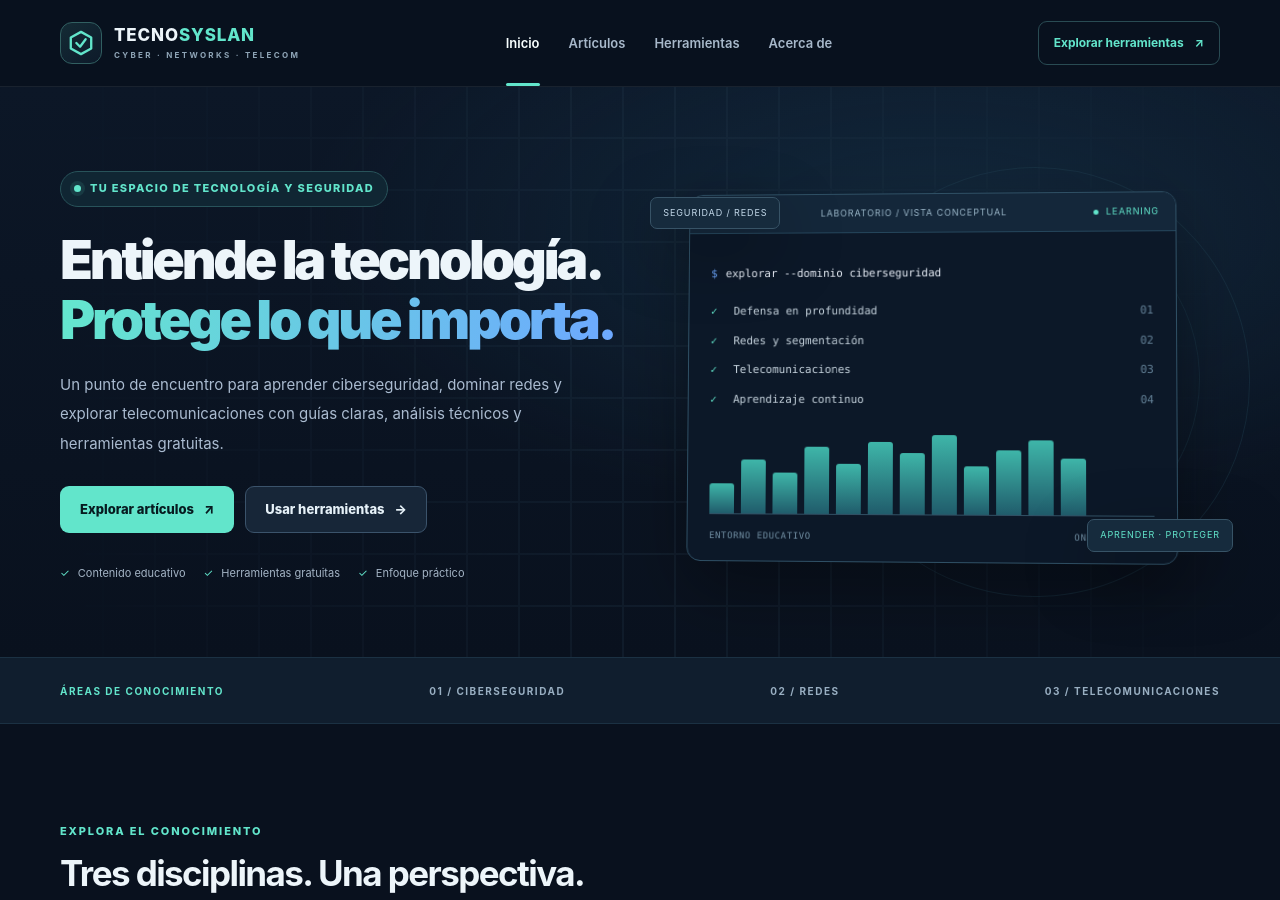
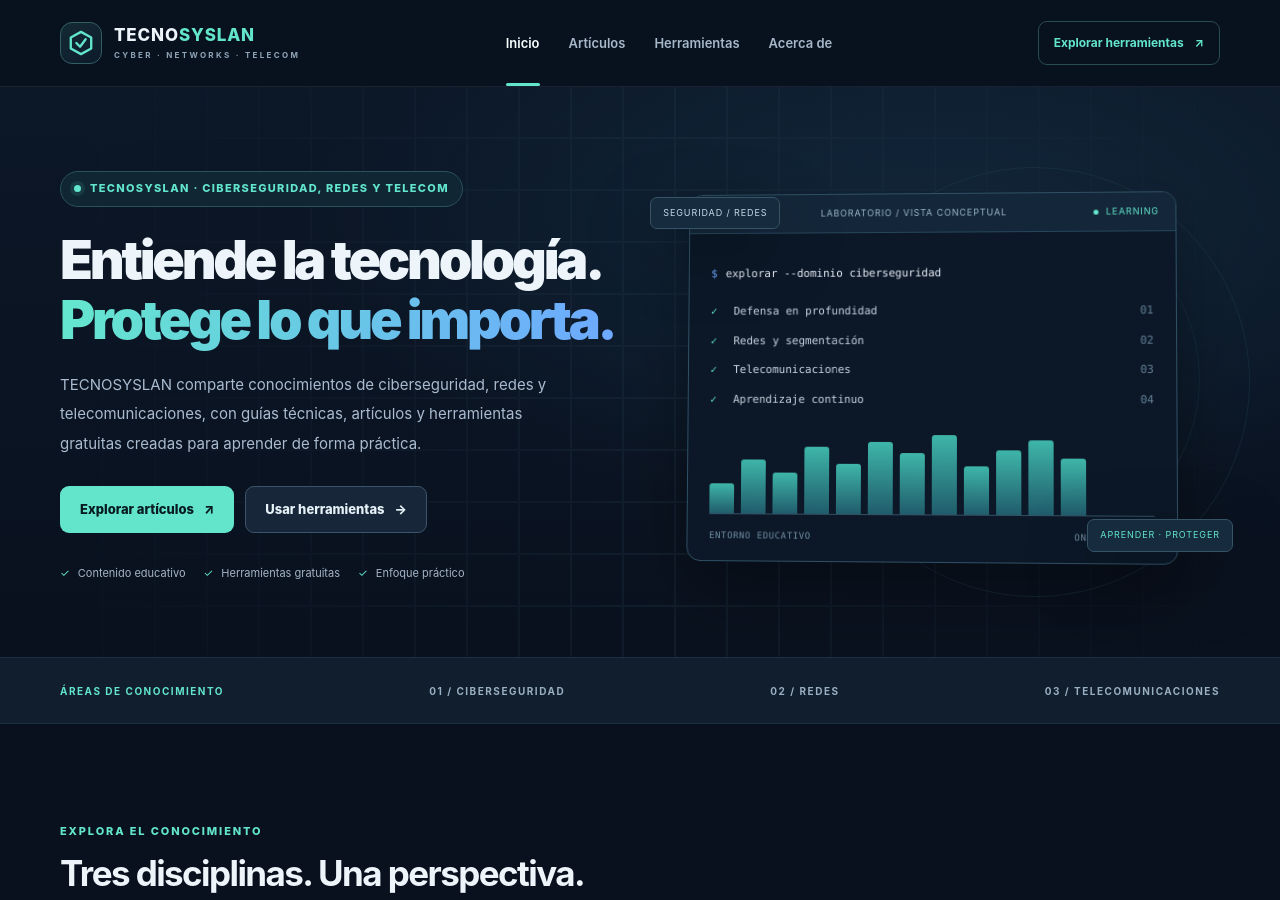
Before and after one commit to mizuri-ml/mizuri-ml.github.io, a Jekyll site: the page built from index.html, in a window 1280 px wide and 900 px high. Built offline with Jekyll 4.4.1, drawn with Linux system fonts in a browser that asks for light colours; some of the changed text lies outside the part shown.

Commit message:
Update index.html

```diff
--- a/index.html
+++ b/index.html
@@ -1,15 +1,15 @@
 ---
 layout: default
 title: Inicio
-description: "Nodo Seguro: artículos, recursos y herramientas gratuitas sobre ciberseguridad, redes y telecomunicaciones."
+description: "TECNOSYSLAN: artículos, recursos y herramientas gratuitas sobre ciberseguridad, redes y telecomunicaciones."
 ---
 <section class="hero">
   <div class="grid-backdrop" aria-hidden="true"></div>
   <div class="container hero-grid">
     <div class="hero-copy">
-      <div class="hero-tag"><span class="status-dot"></span> TU ESPACIO DE TECNOLOGÍA Y SEGURIDAD</div>
+      <div class="hero-tag"><span class="status-dot"></span> TECNOSYSLAN · CIBERSEGURIDAD, REDES Y TELECOM</div>
       <h1>Entiende la tecnología.<br><span>Protege lo que importa.</span></h1>
-      <p>Un punto de encuentro para aprender ciberseguridad, dominar redes y explorar telecomunicaciones con guías claras, análisis técnicos y herramientas gratuitas.</p>
+      <p>TECNOSYSLAN comparte conocimientos de ciberseguridad, redes y telecomunicaciones, con guías técnicas, artículos y herramientas gratuitas creadas para aprender de forma práctica.</p>
       <div class="hero-actions"><a class="button button-primary" href="{{ '/blog/' | relative_url }}">Explorar artículos <span aria-hidden="true">↗</span></a><a class="button button-outline" href="{{ '/herramientas/' | relative_url }}">Usar herramientas <span aria-hidden="true">→</span></a></div>
       <div class="hero-features"><span><i aria-hidden="true">✓</i> Contenido educativo</span><span><i aria-hidden="true">✓</i> Herramientas gratuitas</span><span><i aria-hidden="true">✓</i> Enfoque práctico</span></div>
     </div>
@@ -29,4 +29,5 @@ description: "Nodo Seguro: artículos, recursos y herramientas gratuitas sobre c
 </section>
 <section class="section section-tint"><div class="container"><div class="section-heading"><div><span class="eyebrow">LABORATORIO EN LÍNEA</span><h2>Herramientas para aprender haciendo</h2><p>Recursos que funcionan directamente en tu navegador.</p></div><a class="inline-link" href="{{ '/herramientas/' | relative_url }}">Todas las herramientas ↗</a></div><div class="tools-preview"><a href="{{ '/herramientas/#subredes' | relative_url }}" class="preview-tool"><span class="preview-icon">⌘</span><div><strong>Calculadora IPv4 / CIDR</strong><span>Red, broadcast y rango de hosts</span></div><span class="preview-arrow">↗</span></a><a href="{{ '/herramientas/#contrasenas' | relative_url }}" class="preview-tool"><span class="preview-icon">✳</span><div><strong>Generador de contraseñas</strong><span>Aleatoriedad criptográfica local</span></div><span class="preview-arrow">↗</span></a><a href="{{ '/herramientas/#sha256' | relative_url }}" class="preview-tool"><span class="preview-icon">#</span><div><strong>Hash SHA-256</strong><span>Calcula el digest de un texto</span></div><span class="preview-arrow">↗</span></a></div></div></section>
 <section class="section container"><div class="section-heading"><div><span class="eyebrow">DESDE EL BLOG</span><h2>Últimos artículos</h2><p>Guías para comprender y aplicar conceptos técnicos.</p></div><a class="inline-link" href="{{ '/blog/' | relative_url }}">Ver todas las publicaciones ↗</a></div><div class="articles-grid">{% for post in site.posts limit:3 %}{% include article-card.html post=post %}{% endfor %}</div></section>
+<section class="section section-tint"><div class="container"><div class="section-heading"><div><span class="eyebrow">QUIÉN ESTÁ DETRÁS DEL PROYECTO</span><h2>Conoce al creador de TECNOSYSLAN</h2><p>Experiencia técnica compartida con la comunidad.</p></div></div><div class="about-primary prose"><h2>Mateo Landázuri</h2><p>Ingeniero en Telecomunicaciones y tecnólogo superior en Ciberseguridad, actualmente estudiante de maestría en Seguridad Informática. Comparte conocimientos adquiridos en redes IP, fibra óptica FTTH/GPON, soporte técnico y protección de sistemas.</p><a class="inline-link" href="{{ '/acerca/' | relative_url }}">Leer mi perfil completo ↗</a></div></div></section>
 <section class="section cta-section"><div class="container cta-inner"><div><span class="eyebrow">APRENDIZAJE CONTINUO</span><h2>La seguridad empieza por comprender.</h2><p>Explora los artículos, prueba los recursos y lleva cada concepto a la práctica.</p></div><a class="button button-primary" href="{{ '/blog/' | relative_url }}">Empezar a aprender ↗</a></div></section>
```
